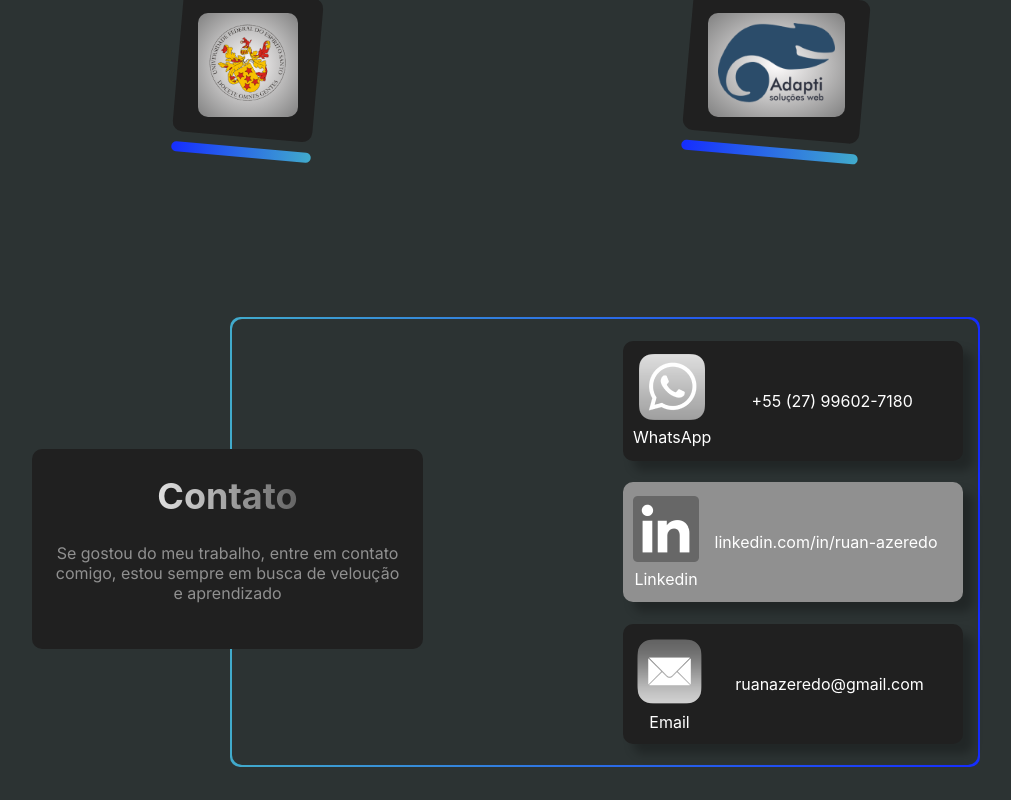
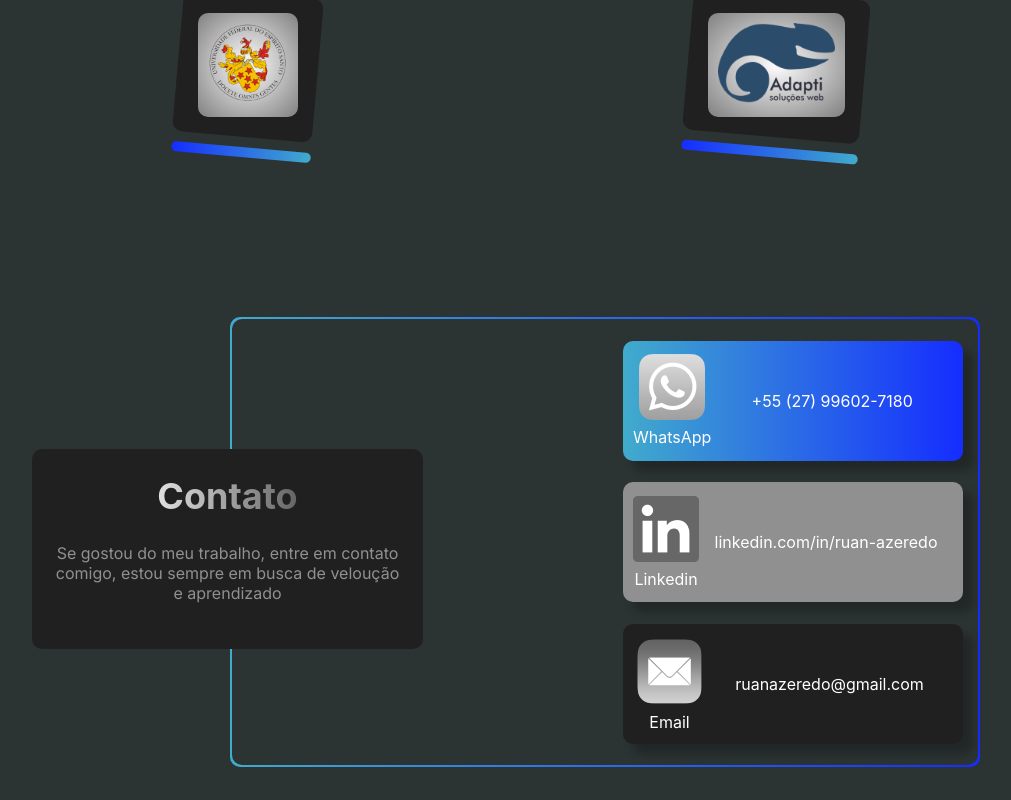
Before and after one commit to Ruan-Azeredo/portifolio, a React (Create React App) app: page / in a window 1280 px wide. In both pictures the pointer is over the element 947 px from the left and 3752 px from the top of the page. Shown: the part 3352-4152 px from the top of the page, without its empty margins (154-1165 px from the left). Built offline with nearby package versions, Linux system fonts and the light colour scheme; a web font is replaced by a local one.

Commit message:
:lipstick: style: gradient minicard hover

```diff
--- a/src/Contato.css
+++ b/src/Contato.css
@@ -70,6 +70,10 @@
     background-color: var(--cinzaclaro);
 }
 
+.minicard-contato:hover, .minicard-contato-gray:hover{
+    background: linear-gradient(to right, var(--azulclaro), var(--azulescuro));
+}
+
 .icon-label{
     display: grid;
     justify-items: center;
```
